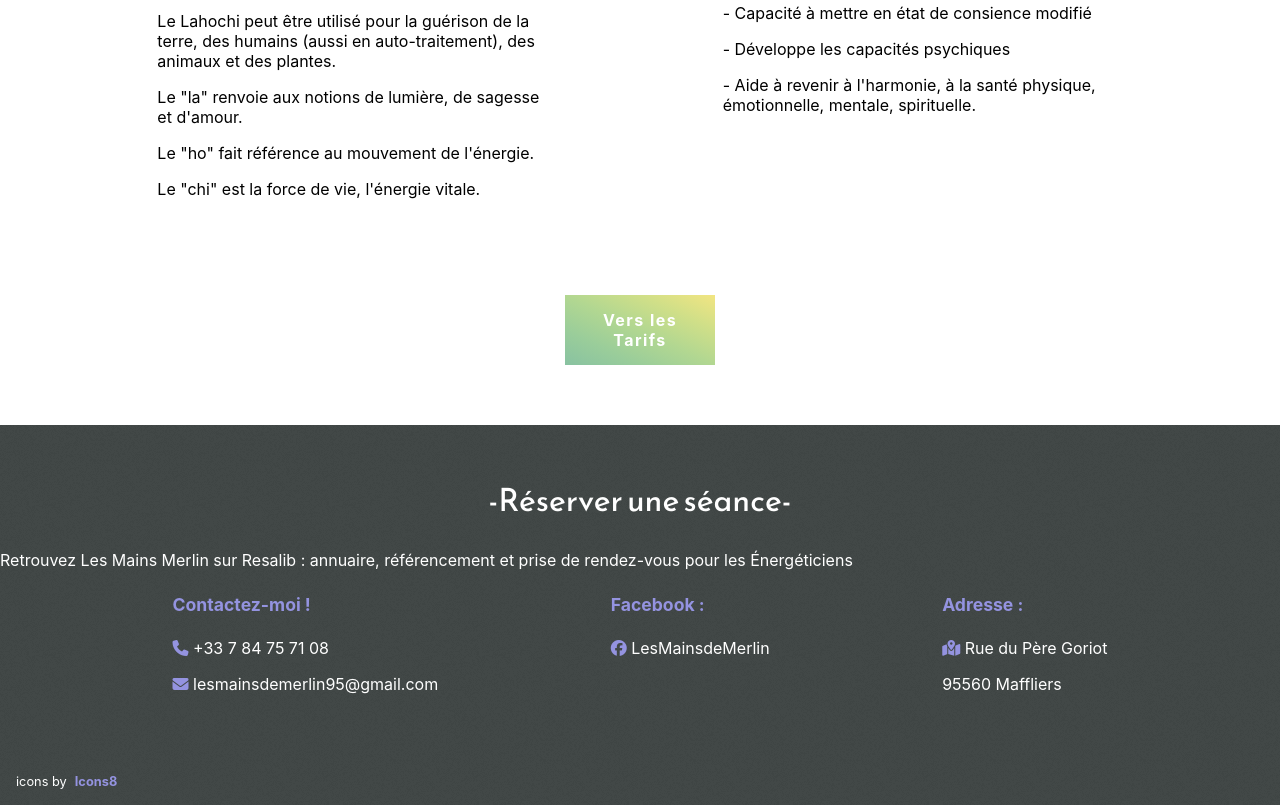
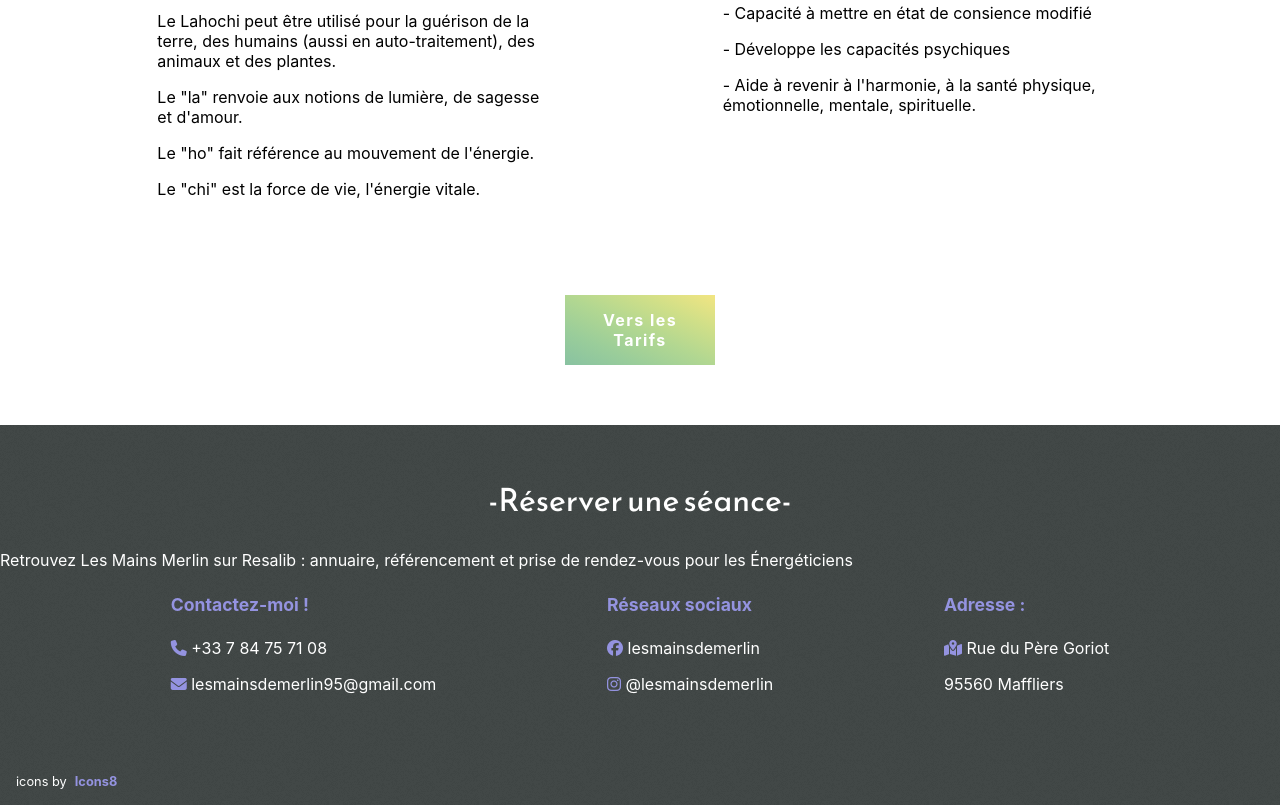
Before and after one commit to alva-ma96/Les-mains-de-Merlin, a plain HTML site: page html/lahochi.html in a window 1280 px wide. Shown: the part 1871-2676 px from the top of the page. Drawn offline with Linux system fonts and the light colour scheme.

Commit message:
ajout chemin vers adresse email & réseaux sociaux

```diff
--- a/html/lahochi.html
+++ b/html/lahochi.html
@@ -133,12 +133,13 @@
             <div>
                 <h4>Contactez-moi !</h4>
                 <p><i class="fa-solid fa-phone"></i> +33 7 84 75 71 08</p>
-                <p><i class="fa-solid fa-envelope"></i> lesmainsdemerlin95@gmail.com</p>
+                <p><a href="mailto:lesmainsdemerlin95@gmail.com"><i class="fa-solid fa-envelope"></i> lesmainsdemerlin95@gmail.com</a></p>
             </div>
 
             <div>
-                <h4>Facebook :</h4>
-                <a><i class="fa-brands fa-facebook"></i> LesMainsdeMerlin</a>
+                <h4>Réseaux sociaux</h4>
+                <p><a target="_blank" href="https://www.facebook.com/profile.php?id=100084898374916"><i class="fa-brands fa-facebook"></i> lesmainsdemerlin</a></p>
+                <p><a target="_blank" href="https://www.instagram.com/lesmainsdemerlin/?hl=fr"><i class="fa-brands fa-instagram"></i> @lesmainsdemerlin</a></p>
             </div>
 
             <div>
```
Also changed, not shown: html/massages.html (+4 -3 lines), html/reflexo.html (+4 -3 lines), html/reiki.html (+4 -3 lines), index.html (+3 -3 lines).
